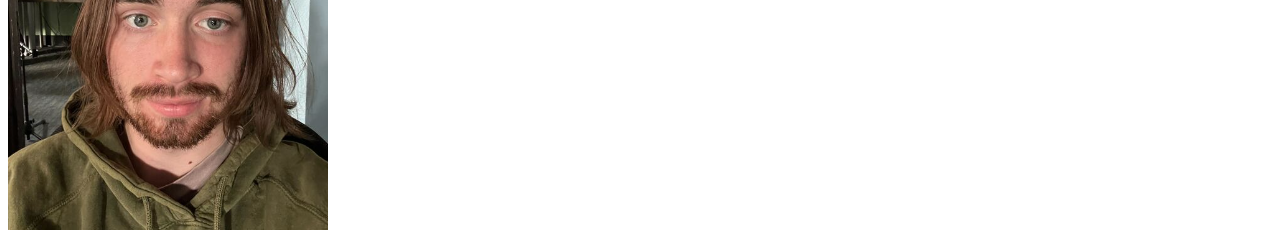
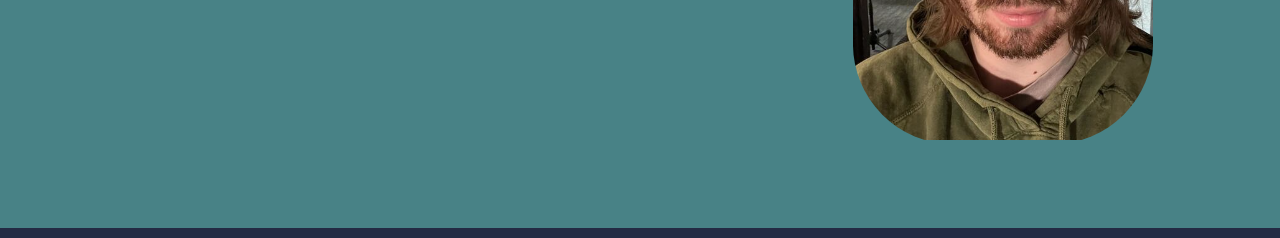
Before and after one commit to aolsen07/portfolio-css, a plain HTML site: page index.html in a window 1280 px wide. Shown: the part 462-700 px from the top of the page. Drawn offline with Linux system fonts and the light colour scheme.

Commit message:
hw3 initial commit

```diff
--- a/index.html
+++ b/index.html
@@ -5,7 +5,7 @@
     <meta name="viewport" content="width=device-width, initial-scale=1.0">
     <title>Alexander Olsen Portfolio</title>
     <link rel="shortcut icon" href="favicon.ico" type="image/x-icon">
-    <!--link rel="stylesheet" href="style.css"-->
+    <link rel="stylesheet" href="style.css">
 </head>
 <header>
     <nav>
```
Also changed, not shown: contact.html (+1 -1 lines), experiments.html (+1 -1 lines), photography.html (+1 -1 lines).
